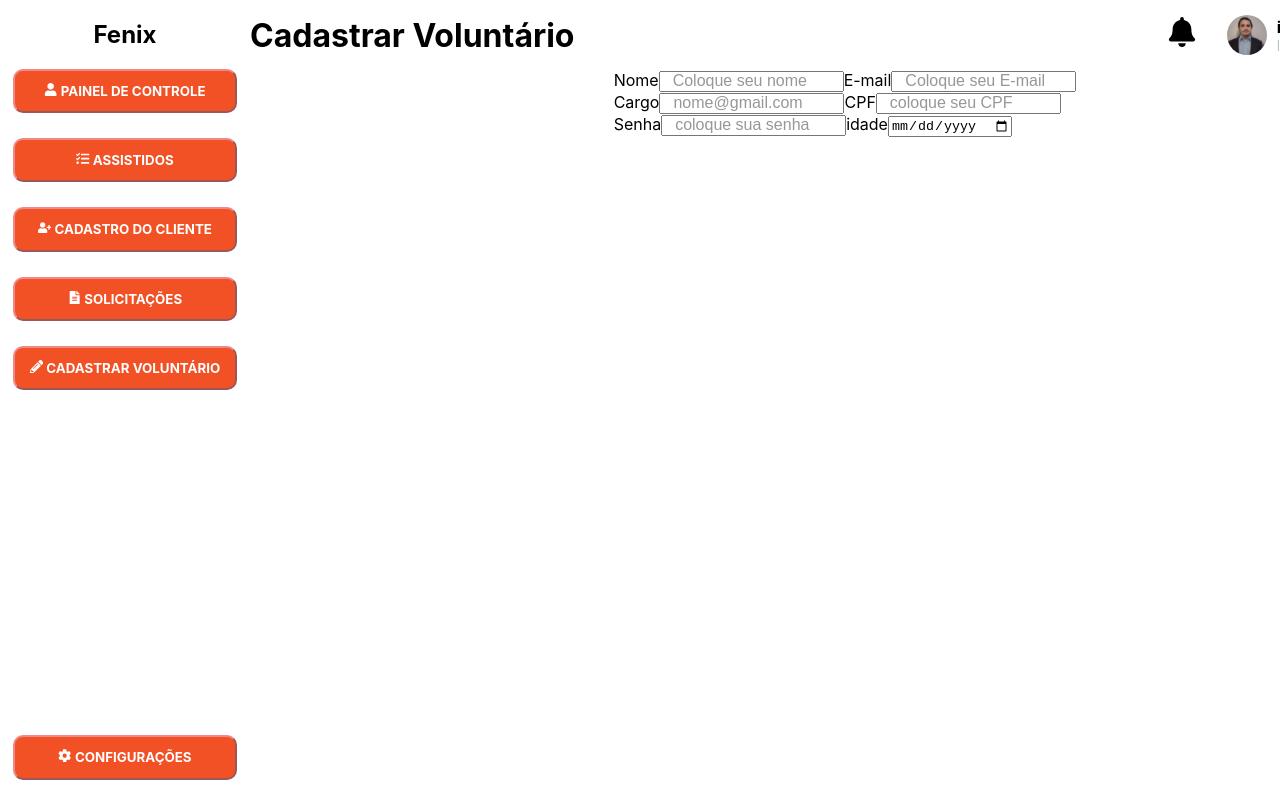
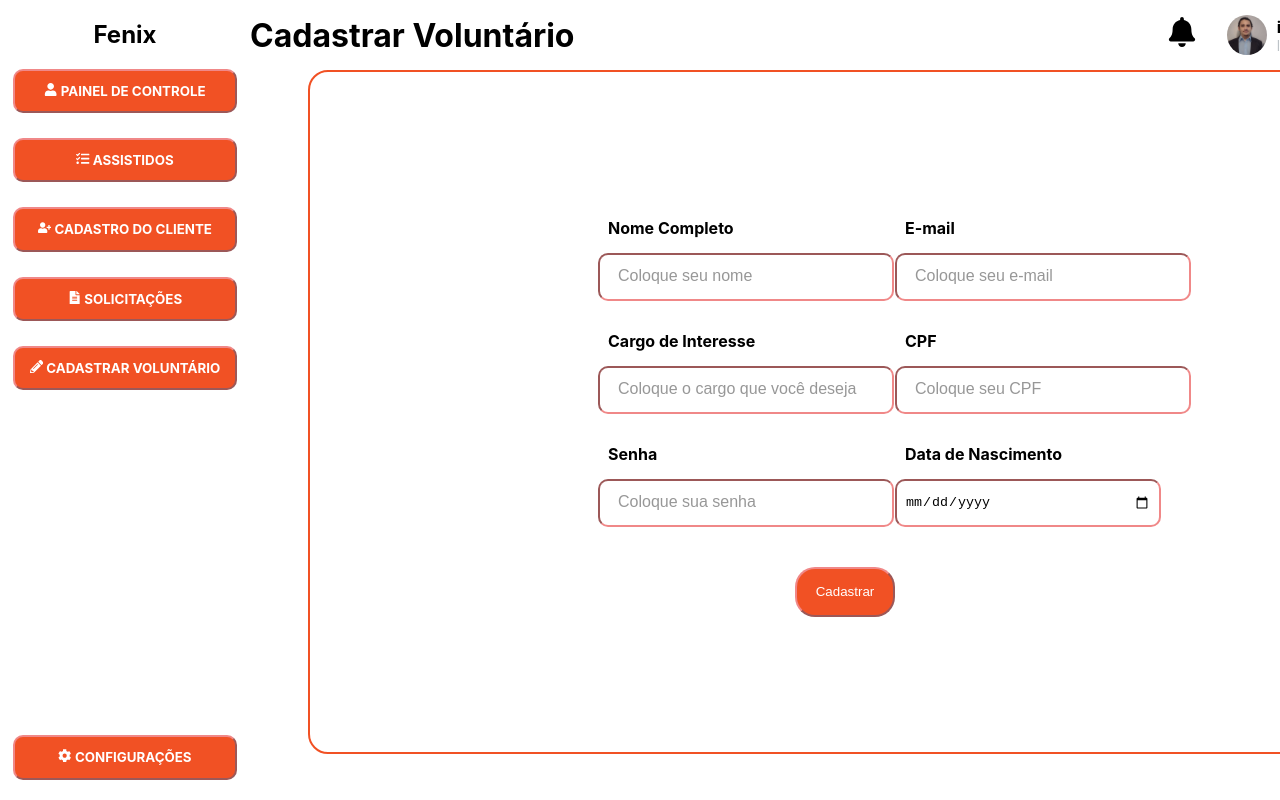
Before and after one commit to ghts2110/Fenix, a React (Create React App) app in the folder web/: page /register in a window 1280 px wide. Shown: the top 800 px of the page. Built offline with nearby package versions, Linux system fonts and the light colour scheme.

Commit message:
front do resister feature/register

```diff
--- a/web/src/components/TelaRegister/BoxRegister/BoxRegister.module.css
+++ b/web/src/components/TelaRegister/BoxRegister/BoxRegister.module.css
@@ -1,16 +1,57 @@
-.forms{
-    width: 1000px;
-    height: 600px;
+.Register {
+  width: 90%;
+  height: 85%;
+
+  border-radius: 20px;
+  border: #f15124;
+  border-width: 2px;
+  border-style: solid;
+
+  display: flex;
+  justify-content: center;
+  align-items: center;
+  font-family: Inter;
+
+}
+
+.formGroup1 {
+  display: flex;
+  gap: 100px;
+}
+
+label {
+  display: block;
+  margin-bottom: 5px;
+  font-weight: bold;
+  padding: 10px;
+
+}
+
+input {
+  width: 150%;
+  padding: 8px;
+  border-radius: 4px;
+  box-sizing: border-box;
+  border-radius: 10px;
+  height: 3rem;
+  margin-bottom: 20px;
+  border-color: rgb(240, 136, 136);
+}
+
+.btResister{
+    width: 100px;
+    height: 50px;
+    margin-top: 20px;
+    margin-right: 20px;
+    text-align: center;
 
     border-radius: 20px;
-    border: #F15124;
-    border-width: 2px;
-    border-style:solid;
+    background-color: #F15124;
+    border-color: rgb(240, 136, 136) ;
+    color: white;
 
-    display: flex;
-    align-items: center;
-    flex-direction:  column;
-
-    margin-top: 50px;
-    margin-bottom: 50px;
+    display: block;  /* Garante que o botão se comporte como um bloco */
+    margin-left: auto;
+    margin-right: auto; /* Centraliza o botão horizontalmente */
+    text-align: center;
 }
--- a/web/src/components/TelaRegister/BoxRegister/index.js
+++ b/web/src/components/TelaRegister/BoxRegister/index.js
@@ -1,63 +1,115 @@
 import styles from "./BoxRegister.module.css";
+import React, { useState } from 'react';
 
 const Register = () => {
+
+  const [formData, setFormData] = useState({
+    name: '',
+    email: '',
+    position: '',
+    cpf: '',
+    password: '',
+    birthDate: '',
+  });
+
+  const handleChange = (e) => {
+    setFormData({ ...formData, [e.target.name]: e.target.value });
+  };
+
+  const handleSubmit = (e) => {
+    e.preventDefault();
+    console.log(formData);
+    // Aqui você pode implementar a lógica de envio, como uma requisição HTTP
+  };
+
   return (
     <section className={styles.Register}>
-      <forms>
-        <div>
-          <label for="name">Nome</label>
+      <form onSubmit={handleSubmit}>
+        <div className={styles.formGroup1}>
+          <div className={styles.boxName}>
+            <label htmlFor="name">Nome Completo</label>
             <input
               type="text"
               name="name"
               id="name"
               placeholder="Coloque seu nome"
-          ></input>
+              value={formData.name}
+              onChange={handleChange}
+              required
+            />
+          </div>
 
-          <label for="email">E-mail</label>
+          <div className={styles.boxEmail}>
+            <label htmlFor="email">E-mail</label>
             <input
               type="email"
               name="email"
               id="email"
-            placeholder="Coloque seu E-mail"
-          ></input>
+              placeholder="Coloque seu e-mail"
+              value={formData.email}
+              onChange={handleChange}
+              required
+            />
+          </div>
         </div>
 
-        <div>
-          <label for="Position">Cargo</label>
+        <div className={styles.formGroup1}>
+          <div className={styles.boxPosition}>
+            <label htmlFor="position">Cargo de Interesse</label>
             <input
               type="text"
-            name="Position"
-            id="Position"
-            placeholder="nome@gmail.com"
-          ></input>
+              name="position"
+              id="position"
+              placeholder="Coloque o cargo que você deseja"
+              value={formData.position}
+              onChange={handleChange}
+              required
+            />
+          </div>
 
-          <label for="CPF">CPF</label>
+          <div className={styles.boxCPF}>
+            <label htmlFor="cpf">CPF</label>
             <input
               type="text"
-            name="CPF"
-            id="CPF"
-            placeholder="coloque seu CPF"
-          ></input>
+              name="cpf"
+              id="cpf"
+              placeholder="Coloque seu CPF"
+              value={formData.cpf}
+              onChange={handleChange}
+              required
+            />
+          </div>
         </div>
 
-        <div>
-          <label for="password">Senha</label>
+        <div className={styles.formGroup1}>
+          <div className={styles.boxPassword}>
+            <label htmlFor="password">Senha</label>
             <input
               type="password"
               name="password"
               id="password"
-            placeholder="coloque sua senha"
-          ></input>
+              placeholder="Coloque sua senha"
+              value={formData.password}
+              onChange={handleChange}
+              required
+            />
+          </div>
 
-          <label for="">idade</label>
+          <div className={styles.boxPassword}>
+            <label htmlFor="birthDate">Data de Nascimento</label>
             <input
               type="date"
-            name="CPF"
-            id="CPF"
-            placeholder="coloque seu CPF"
-          ></input>
+              name="birthDate"
+              id="birthDate"
+              value={formData.birthDate}
+              onChange={handleChange}
+              required
+            />
           </div>
-      </forms>
+        </div>
+
+        <button className={styles.btResister} type="submit">Cadastrar</button>
+      </form>
     </section>
   );
 };
```
Lines whose indentation alone changed are shown as unchanged.
